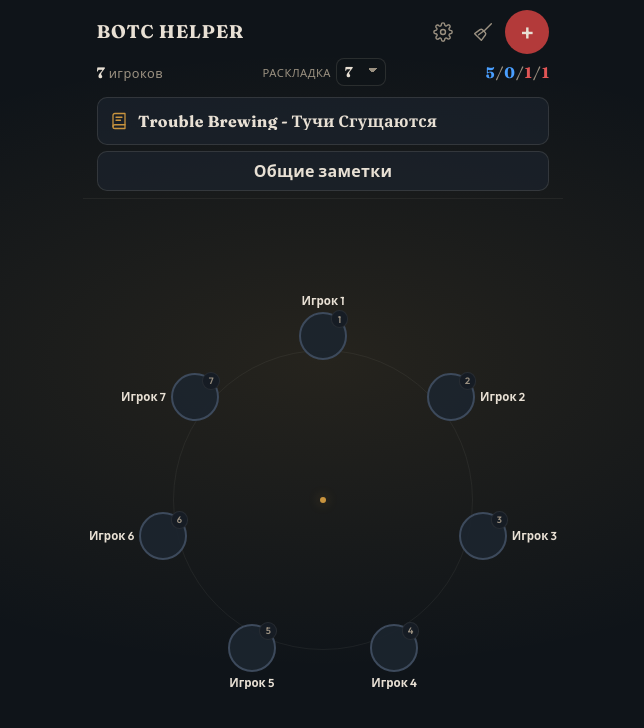
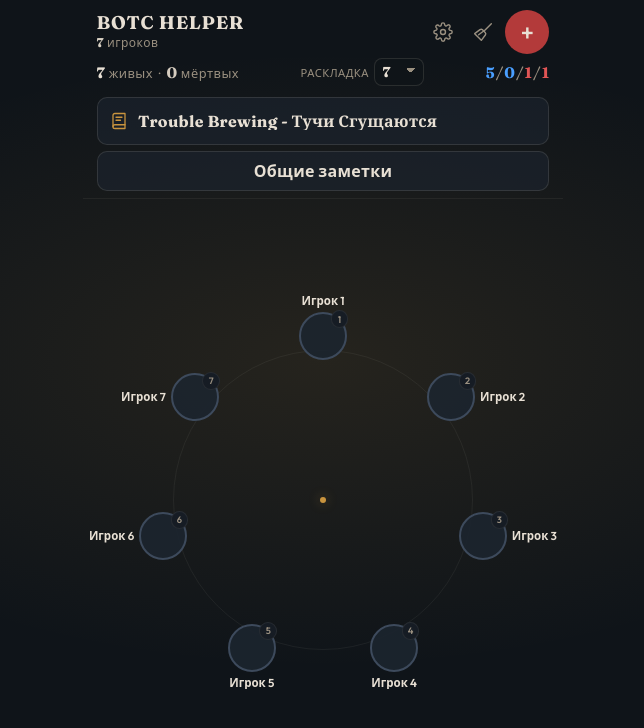
Before and after one commit to xenoxil/botc-helper, a React (Vite) app: page / in a window 1280 px wide. Shown: the top 728 px of the page, without its empty margins (317-961 px from the left). Built offline with nearby package versions, Linux system fonts and the light colour scheme.

Commit message:
add alive dead players count to header

```diff
--- a/src/App.tsx
+++ b/src/App.tsx
@@ -74,6 +74,7 @@ function App() {
     <div className="app-shell">
       <Toolbar
         playerCount={players.length}
+        deadCount={players.filter((player) => player.isDead).length}
         setupPlayerCount={setupPlayerCount}
         sharedNotes={isSharedNotesOpen ? '' : sharedNotes}
         selectedScriptMeta={selectedScriptMeta}
--- a/src/components/toolbar/Toolbar.css
+++ b/src/components/toolbar/Toolbar.css
@@ -14,6 +14,13 @@
   min-height: calc(var(--toolbar-h) - 8px);
 }
 
+.toolbar__brand-block {
+  display: flex;
+  flex-direction: column;
+  gap: 0.1rem;
+  min-width: 0;
+}
+
 .toolbar__brand {
   margin: 0;
   font-family: var(--font-display);
@@ -21,6 +28,21 @@
   font-weight: 700;
   letter-spacing: 0.04em;
   line-height: 1.1;
+}
+
+.toolbar__total {
+  margin: 0;
+  font-size: 0.75rem;
+  letter-spacing: 0.04em;
+  color: var(--ink-muted);
+  line-height: 1.2;
+}
+
+.toolbar__total-num {
+  font-family: var(--font-display);
+  font-weight: 600;
+  font-size: 0.8rem;
+  color: color-mix(in srgb, var(--ink) 80%, var(--ink-muted));
 }
 
 .toolbar__actions {
@@ -88,6 +110,15 @@
   font-weight: 700;
   font-size: 0.95rem;
   color: var(--ink);
+}
+
+.toolbar__count-num--dead {
+  color: color-mix(in srgb, var(--ink) 75%, var(--ink-muted));
+}
+
+.toolbar__count-sep {
+  margin: 0 0.35rem;
+  color: var(--ink-muted);
 }
 
 .toolbar__setup {
--- a/src/components/toolbar/Toolbar.tsx
+++ b/src/components/toolbar/Toolbar.tsx
@@ -1,4 +1,8 @@
-import { formatPlayerCountLabel } from '../../lib/formatPlayers'
+import {
+  formatAliveCountLabel,
+  formatDeadCountLabel,
+  formatPlayerCountLabel,
+} from '../../lib/formatPlayers'
 import { SETUP_PLAYER_OPTIONS } from '../../lib/setupDistribution'
 import type { IScriptMeta } from '../../types/script'
 import { SetupBreakdown } from './SetupBreakdown'
@@ -6,6 +10,7 @@ import './Toolbar.css'
 
 interface IToolbarProps {
   playerCount: number
+  deadCount: number
   setupPlayerCount: number
   sharedNotes: string
   selectedScriptMeta: IScriptMeta
@@ -21,6 +26,7 @@ interface IToolbarProps {
 
 export const Toolbar = ({
   playerCount,
+  deadCount,
   setupPlayerCount,
   sharedNotes,
   selectedScriptMeta,
@@ -38,11 +44,18 @@ export const Toolbar = ({
   const scriptTitle = scriptAuthor
     ? `${selectedScriptMeta.name} by ${scriptAuthor}`
     : selectedScriptMeta.name
+  const aliveCount = Math.max(0, playerCount - deadCount)
 
   return (
     <header className="toolbar">
       <div className="toolbar__row">
-        <h1 className="toolbar__brand">BOTC HELPER</h1>
+        <div className="toolbar__brand-block">
+          <h1 className="toolbar__brand">BOTC HELPER</h1>
+          <p className="toolbar__total" aria-live="polite">
+            <span className="toolbar__total-num">{playerCount}</span>
+            {` ${formatPlayerCountLabel(playerCount)}`}
+          </p>
+        </div>
         <div className="toolbar__actions">
           <button
             type="button"
@@ -102,8 +115,15 @@ export const Toolbar = ({
       </div>
       <div className="toolbar__meta">
         <p className="toolbar__count" aria-live="polite">
-          <span className="toolbar__count-num">{playerCount}</span>
-          {` ${formatPlayerCountLabel(playerCount)}`}
+          <span className="toolbar__count-num">{aliveCount}</span>
+          {` ${formatAliveCountLabel(aliveCount)}`}
+          <span className="toolbar__count-sep" aria-hidden="true">
+            ·
+          </span>
+          <span className="toolbar__count-num toolbar__count-num--dead">
+            {deadCount}
+          </span>
+          {` ${formatDeadCountLabel(deadCount)}`}
         </p>
         <label className="toolbar__setup">
           <span className="toolbar__setup-label">Раскладка</span>
--- a/src/lib/formatPlayers.ts
+++ b/src/lib/formatPlayers.ts
@@ -5,3 +5,19 @@ export const formatPlayerCountLabel = (count: number): string => {
   if (mod10 >= 2 && mod10 <= 4 && (mod100 < 12 || mod100 > 14)) return 'игрока'
   return 'игроков'
 }
+
+export const formatDeadCountLabel = (count: number): string => {
+  const mod10 = count % 10
+  const mod100 = count % 100
+  if (mod10 === 1 && mod100 !== 11) return 'мёртвый'
+  if (mod10 >= 2 && mod10 <= 4 && (mod100 < 12 || mod100 > 14)) return 'мёртвых'
+  return 'мёртвых'
+}
+
+export const formatAliveCountLabel = (count: number): string => {
+  const mod10 = count % 10
+  const mod100 = count % 100
+  if (mod10 === 1 && mod100 !== 11) return 'живой'
+  if (mod10 >= 2 && mod10 <= 4 && (mod100 < 12 || mod100 > 14)) return 'живых'
+  return 'живых'
+}
```
